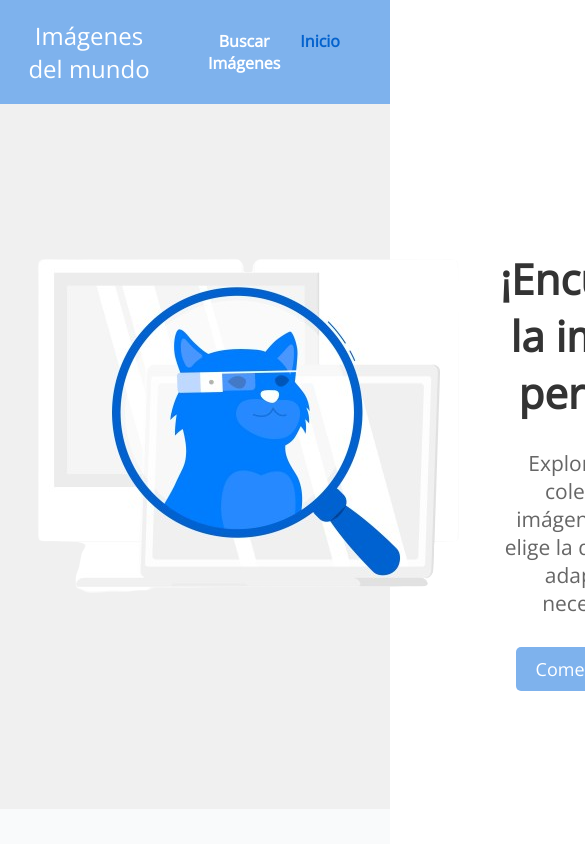
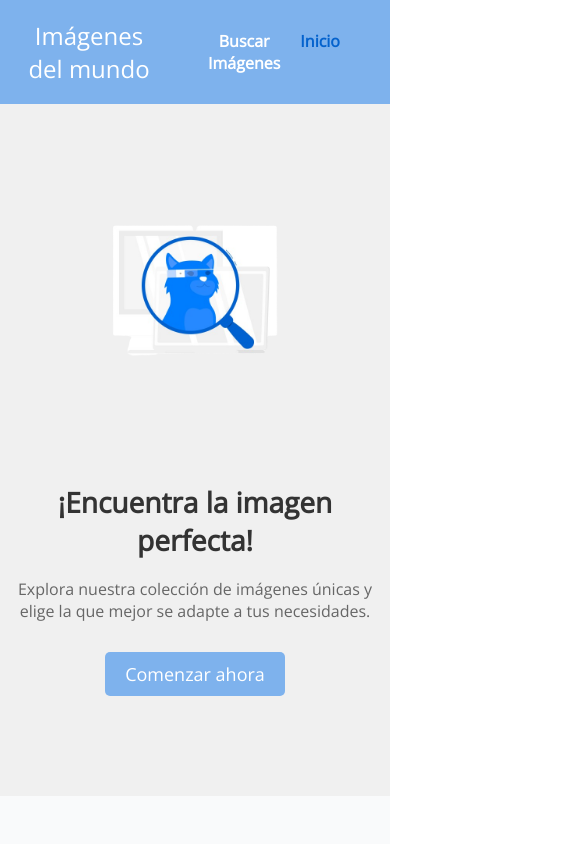
Before and after one commit to Cedgo1997/Imagenes-del-mundo, a Vue app: page /#/ in a window 390 px wide. Shown: the top 844 px of the page, 585 px wide, since content can reach past the window. Built offline with nearby package versions, Linux system fonts and the light colour scheme.

Commit message:
FEAT: Like now increase score - Layout improvements

```diff
--- a/src/components/CardComponent.vue
+++ b/src/components/CardComponent.vue
@@ -18,9 +18,11 @@
         </transition>
 
         <div class="buttons">
-            <IconHeart @click="liked = !liked" v-show="!liked" class="btn heart-icon" :size="30" />
-            <IconHeartFilled @click="liked = !liked" v-show="liked" class="btn heart-filled-icon" :size="30" />
-            <IconDownload class="btn download-icon" :size="30" />
+            <IconHeart @click="likeCard" v-show="!liked" class="btn heart-icon" :size="30" />
+            <IconHeartFilled @click="likeCard" v-show="liked" class="btn heart-filled-icon" :size="30" />
+            <a class="download-button" :href="seller.image.src.original" target="_blank" download>
+                <IconDownload class="btn download-icon" :size="30" />
+            </a>
         </div>
     </div>
 </template>
@@ -50,17 +52,32 @@ export default {
     methods: {
         toggleLike() {
             this.showLike = !this.showLike;
-            this.liked = true;
+            if (!this.liked) {
+                this.likeCard();
+            }
             setTimeout(() => {
                 this.showLike = !this.showLike;
             }, 800);
+        },
+        likeCard() {
+            this.liked = !this.liked;
+            this.score += this.liked ? 3 : -3;
+            const currentScore = JSON.parse(localStorage.getItem('currentScore')) || {};
+            currentScore[this.seller.id] = this.score;
+            localStorage.setItem('currentScore', JSON.stringify(currentScore));
+            if (this.score >= 20) {
+                this.$emit('gameOver', {
+                    winnerId: this.seller.id,
+                    localStorageData: currentScore
+                });
+                localStorage.removeItem('currentScore');
+            }
         }
     },
     mounted() {
         this.$refs.image.addEventListener("dblclick", this.toggleLike);
-    },
-    created() {
-        this.score = Number(this.seller.observations)
+        const currentScore = JSON.parse(localStorage.getItem('currentScore')) || {};
+        this.score = currentScore[this.seller.id] || 0;
     },
     beforeUnmount() {
         this.$refs.image.removeEventListener("dblclick", this.toggleLike);
@@ -148,11 +165,16 @@ export default {
         color: red;
     }
 
-    .download-icon {
-        transition: color 100ms ease-in;
+    .download-button {
+        text-decoration: none;
+        color: inherit;
 
-        &:hover {
-            color: #7EB2EDff;
+        .download-icon {
+            transition: color 100ms ease-in;
+
+            &:hover {
+                color: #7EB2EDff;
+            }
         }
     }
 }
@@ -169,6 +191,8 @@ export default {
     .image {
         height: 350px;
         width: 100%;
+        user-select: none;
+        -webkit-user-drag: none;
     }
 }
 
--- a/src/components/SearchComponent.vue
+++ b/src/components/SearchComponent.vue
@@ -5,8 +5,9 @@
   <div class="card-container" v-if="sellersInfo.length">
     <CardComponent v-for="seller in sellersInfo" :seller="seller" :key="seller.image.id" />
   </div>
-  <div v-else>
+  <div class="image-placeholder-container" v-else>
     <img src="./../assets/search-zoom.png" alt="Zoom image">
+    <strong>¡Comienza tu búsqueda y elige las mejores imágenes!</strong>
   </div>
 </template>
 
@@ -34,7 +35,6 @@ export default {
           this.searchText = query;
           const sellers = await getAllSellers();
           const images = await getImagesByText(query, 4);
-          console.log(sellers)
           this.sellersInfo = sellers.map(
             (seller, index) => ({
               ...seller,
@@ -62,4 +62,13 @@ export default {
   gap: 10px;
   padding: 10px;
 }
+
+.image-placeholder-container {
+  display: flex;
+  flex-direction: column;
+  justify-content: center;
+  align-items: center;
+  padding: 30px;
+  font-size: 32px;
+}
 </style>
--- a/src/components/SearchbarComponent.vue
+++ b/src/components/SearchbarComponent.vue
@@ -38,7 +38,7 @@ export default {
     justify-content: space-between;
     align-items: center;
     position: relative;
-    margin: 20px auto;
+    margin: 35px auto;
 
     &__field {
         border: 1px solid black;
--- a/src/styles/animations.css
+++ b/src/styles/animations.css
@@ -1,9 +1,9 @@
 .fade-in {
-    animation: fadeIn 0.3s;
-    -webkit-animation: fadeIn 0.3s;
-    -moz-animation: fadeIn 0.3s;
-    -o-animation: fadeIn 0.3s;
-    -ms-animation: fadeIn 0.3s;
+    animation: fadeIn 0.6s;
+    -webkit-animation: fadeIn 0.6s;
+    -moz-animation: fadeIn 0.6s;
+    -o-animation: fadeIn 0.6s;
+    -ms-animation: fadeIn 0.6s;
 }
 @keyframes fadeIn {
     0% {
--- a/src/views/HomeView.vue
+++ b/src/views/HomeView.vue
@@ -21,10 +21,22 @@ export default {
 <style lang="scss" scoped>
 .home {
   display: flex;
+  flex-direction: row-reverse;
   background-color: #f0f0f0;
   padding: 100px 0;
   justify-content: space-evenly;
   align-items: center;
+
+  &__image-container {
+    max-width: 50%;
+    max-height: 60%;
+    flex: 1 1 220px;
+    margin-bottom: 20px;
+  }
+}
+
+img {
+  max-width: 100%;
 }
 
 .hero {
@@ -57,4 +69,28 @@ export default {
 .hero__cta:hover {
   background-color: #0056b3;
 }
+
+@media screen and (max-width: 768px) {
+  .home {
+    flex-direction: column;
+    align-items: center;
+  }
+
+  .home__image-container {
+    width: 100%;
+    margin-bottom: 40px;
+  }
+
+  .hero {
+    max-width: 100%;
+  }
+
+  .hero__title {
+    font-size: 28px;
+  }
+
+  .hero__description {
+    font-size: 16px;
+  }
+}
 </style>
```
